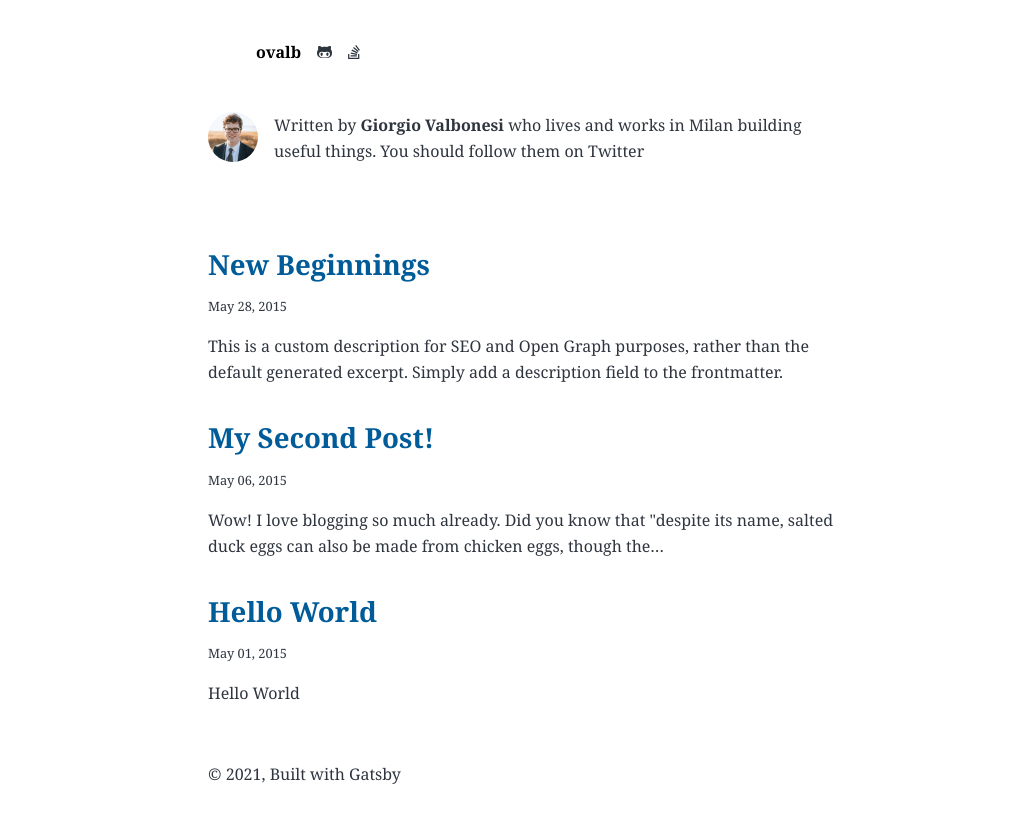
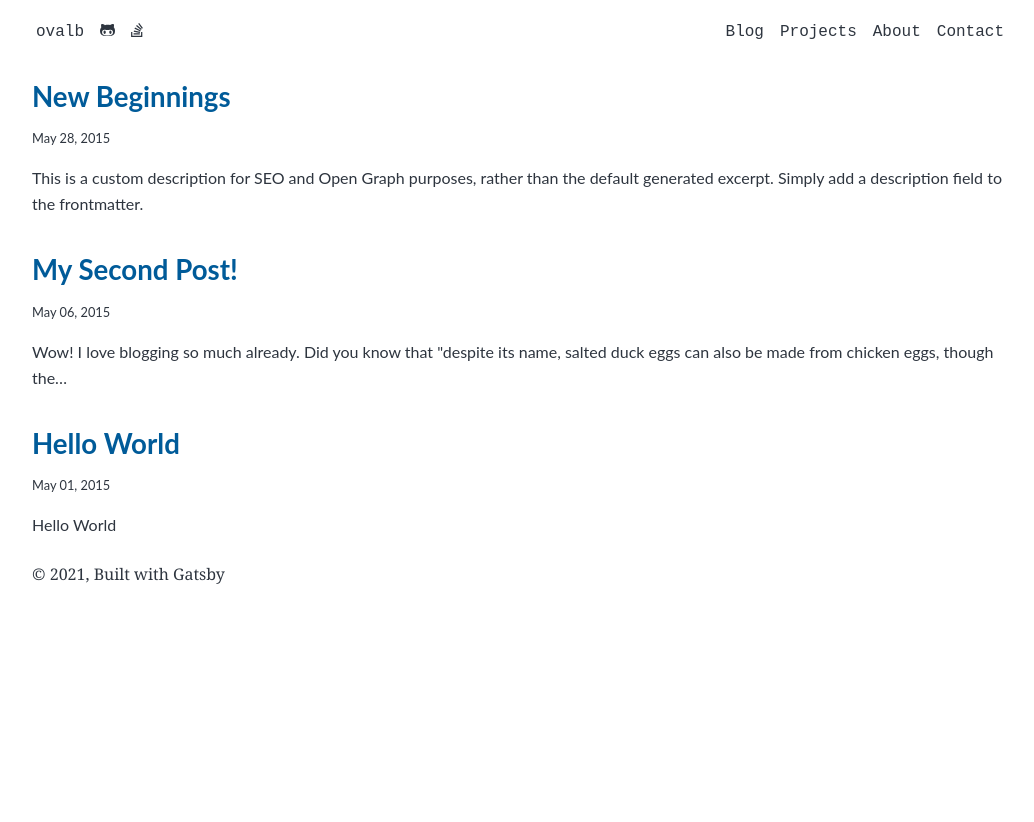
Before and after one commit to gvlb/gvlb.github.io, a Gatsby site: page / in a window 1280 px wide. Shown: the whole page, without its empty margins (116-1150 px from the left). After the commit the page ends 800 px from the top, so only its background shows below. Built offline with nearby package versions, Linux system fonts and the light colour scheme; Gatsby itself is replaced by a stand-in of ours.

Commit message:
Remove bio

```diff
--- a/src/components/bio.js
+++ /dev/null
@@ -1,58 +0,0 @@
-/**
- * Bio component that queries for data
- * with Gatsby's useStaticQuery component
- *
- * See: https://www.gatsbyjs.com/docs/use-static-query/
- */
-
-import * as React from "react"
-import { useStaticQuery, graphql } from "gatsby"
-import { StaticImage } from "gatsby-plugin-image"
-
-const Bio = () => {
-  const data = useStaticQuery(graphql`
-    query BioQuery {
-      site {
-        siteMetadata {
-          author {
-            name
-            summary
-          }
-          social {
-            twitter
-          }
-        }
-      }
-    }
-  `)
-
-  // Set these values by editing "siteMetadata" in gatsby-config.js
-  const author = data.site.siteMetadata?.author
-  const social = data.site.siteMetadata?.social
-
-  return (
-    <div className="bio">
-      <StaticImage
-        className="bio-avatar"
-        layout="fixed"
-        formats={["auto", "webp", "avif"]}
-        src="../images/profile-pic.png"
-        width={50}
-        height={50}
-        quality={95}
-        alt="Profile picture"
-      />
-      {author?.name && (
-        <p>
-          Written by <strong>{author.name}</strong> {author?.summary || null}
-          {` `}
-          <a href={`https://twitter.com/${social?.twitter || ``}`}>
-            You should follow them on Twitter
-          </a>
-        </p>
-      )}
-    </div>
-  )
-}
-
-export default Bio
--- a/src/components/header.js
+++ b/src/components/header.js
@@ -1,18 +1,29 @@
 import * as React from "react"
 import { FontAwesomeIcon } from "@fortawesome/react-fontawesome"
 import { faGithubAlt, faLinkedinIn, faStackOverflow } from '@fortawesome/free-brands-svg-icons'
+import { Link } from "gatsby"
 
 export default function Header() {
     return (
-        <header className="flex flex-col md:px-12">
+        <header className="flex flex-row justify-between font-mono font-medium">
         <div className="flex flex-row">
-            <h1 className="font-bold text-black dark:text-gray-200 text-sm md:text-base mr-2">ovalb</h1>
-            <a className="px-2 hover:text-red-500" href="https://github.com/ovalb">
+            <Link to="/">
+                <h1 className="dark:text-gray-200 header-btn">ovalb</h1>
+            </Link>
+            <a className="header-btn" href="https://github.com/ovalb">
             <FontAwesomeIcon icon={faGithubAlt} size="1x" /></a>
             {/* <a className="px-2" href="https://www.linkedin.com/in/giorgiovalbonesi/">
             <FontAwesomeIcon icon={faLinkedinIn} size="1x" /></a> */}
-            <a className="px-2 hover:text-red-500" href="https://stackoverflow.com/users/4354167/onval">
+            <a className="header-btn" href="https://stackoverflow.com/users/4354167/onval">
             <FontAwesomeIcon icon={faStackOverflow} size="1x" /></a>
+        </div>
+        <div>
+            <ol>
+                <li className="inline header-btn"><Link to="/">Blog</Link></li>
+                <li className="inline header-btn"><Link to="/project">Projects</Link></li>
+                <li className="inline header-btn"><Link to="/about">About</Link></li>
+                <li className="inline header-btn"><Link to="/contact">Contact</Link></li>
+            </ol>
         </div>
       </header>
     )}
--- a/src/components/layout.js
+++ b/src/components/layout.js
@@ -1,28 +1,12 @@
 import * as React from "react"
-import { Link } from "gatsby"
-import { FontAwesomeIcon } from "@fortawesome/react-fontawesome"
-import { faGithubAlt, faLinkedinIn, faStackOverflow } from '@fortawesome/free-brands-svg-icons'
 import Header from "./header"
 
 const Layout = ({ location, title, children }) => {
-  const rootPath = `${__PATH_PREFIX__}/`
-  const isRootPath = location.pathname === rootPath
-  let header
-
-  if (isRootPath) {
-    header = <Header />
-  } else {
-    header = (
-      <Link className="header-link-home" to="/">
-        {title}
-      </Link>
-    )
-  }
 
   return (
-    <div className="global-wrapper" data-is-root-path={isRootPath}>
-      <header className="global-header">{header}</header>
-      <main>{children}</main>
+    <div className="p-5 mx-auto max-w-5xl">
+      <Header />
+      <main className="font-lato">{children}</main>
       <footer>
         © {new Date().getFullYear()}, Built with
         {` `}
--- a/src/pages/index.js
+++ b/src/pages/index.js
@@ -1,12 +1,8 @@
 import * as React from "react"
 import { Link, graphql } from "gatsby"
 
-import Bio from "../components/bio"
 import Layout from "../components/layout"
 import Seo from "../components/seo"
-
-import { FontAwesomeIcon } from "@fortawesome/react-fontawesome"
-import { faGithubAlt, faLinkedinIn, faStackOverflow } from '@fortawesome/free-brands-svg-icons'
 
 const BlogIndex = ({ data, location }) => {
   const siteTitle = data.site.siteMetadata?.title || `Title`
@@ -16,7 +12,6 @@ const BlogIndex = ({ data, location }) => {
     return (
       <Layout location={location} title={siteTitle}>
         <Seo title="All posts" />
-        <Bio />
         <p>
           No blog posts found. Add markdown posts to "content/blog" (or the
           directory you specified for the "gatsby-source-filesystem" plugin in
@@ -30,7 +25,6 @@ const BlogIndex = ({ data, location }) => {
     <Layout location={location} title={siteTitle}>
 
       <Seo title="All posts" />
-      <Bio />
       <ol style={{ listStyle: `none` }}>
         {posts.map(post => {
           const title = post.frontmatter.title || post.fields.slug
--- a/src/styles/global.css
+++ b/src/styles/global.css
@@ -4,3 +4,10 @@
 
 @import url('https://fonts.googleapis.com/css2?family=Lato:ital,wght@0,300;0,400;1,300&display=swap');
 @import url('https://fonts.googleapis.com/css2?family=Roboto+Mono:wght@400;500;600&display=swap');
+
+
+@layer components {
+    .header-btn {
+        @apply mr-2 hover:text-red-500 px-1;
+    }
+}
--- a/src/styles/style.css
+++ b/src/styles/style.css
@@ -104,12 +104,6 @@ h6 {
   color: var(--color-heading);
 }
 
-h1 {
-  font-weight: var(--fontWeight-black);
-  font-size: var(--fontSize-6);
-  color: var(--color-heading-black);
-}
-
 h2 {
   font-size: var(--fontSize-5);
 }
@@ -154,7 +148,7 @@ p {
   padding: var(--spacing-0);
 }
 
-ul,
+/* ul,
 ol {
   margin-left: var(--spacing-0);
   margin-right: var(--spacing-0);
@@ -168,7 +162,7 @@ ul li,
 ol li {
   padding-left: var(--spacing-0);
   margin-bottom: calc(var(--spacing-8) / 2);
-}
+} */
 
 li > p {
   margin-bottom: calc(var(--spacing-8) / 2);
--- a/src/templates/blog-post.js
+++ b/src/templates/blog-post.js
@@ -1,7 +1,6 @@
 import * as React from "react"
 import { Link, graphql } from "gatsby"
 
-import Bio from "../components/bio"
 import Layout from "../components/layout"
 import Seo from "../components/seo"
 
@@ -30,9 +29,6 @@ const BlogPostTemplate = ({ data, location }) => {
           itemProp="articleBody"
         />
         <hr />
-        <footer>
-          <Bio />
-        </footer>
       </article>
       <nav className="blog-post-nav">
         <ul
--- a/tailwind.config.js
+++ b/tailwind.config.js
@@ -2,11 +2,12 @@ module.exports = {
   purge: ['./src/**/*.{js,jsx,ts,tsx}'],
   darkMode: 'media', // or 'media' or 'class'
   theme: {
-    fontFamily: {
-      mono: ["Roboto Mono", "monospace"],
-      lato: ["Lato", "sans-serif"],
+    extend: {
+      fontFamily: {
+        mono: ["Roboto Mono", "monospace"],
+        lato: ["Lato", "sans-serif"],
+      },
     },
-    extend: {},
   },
   variants: {
     extend: {},
```
Also changed, not shown: src/images/profile-pic.png (deleted).
